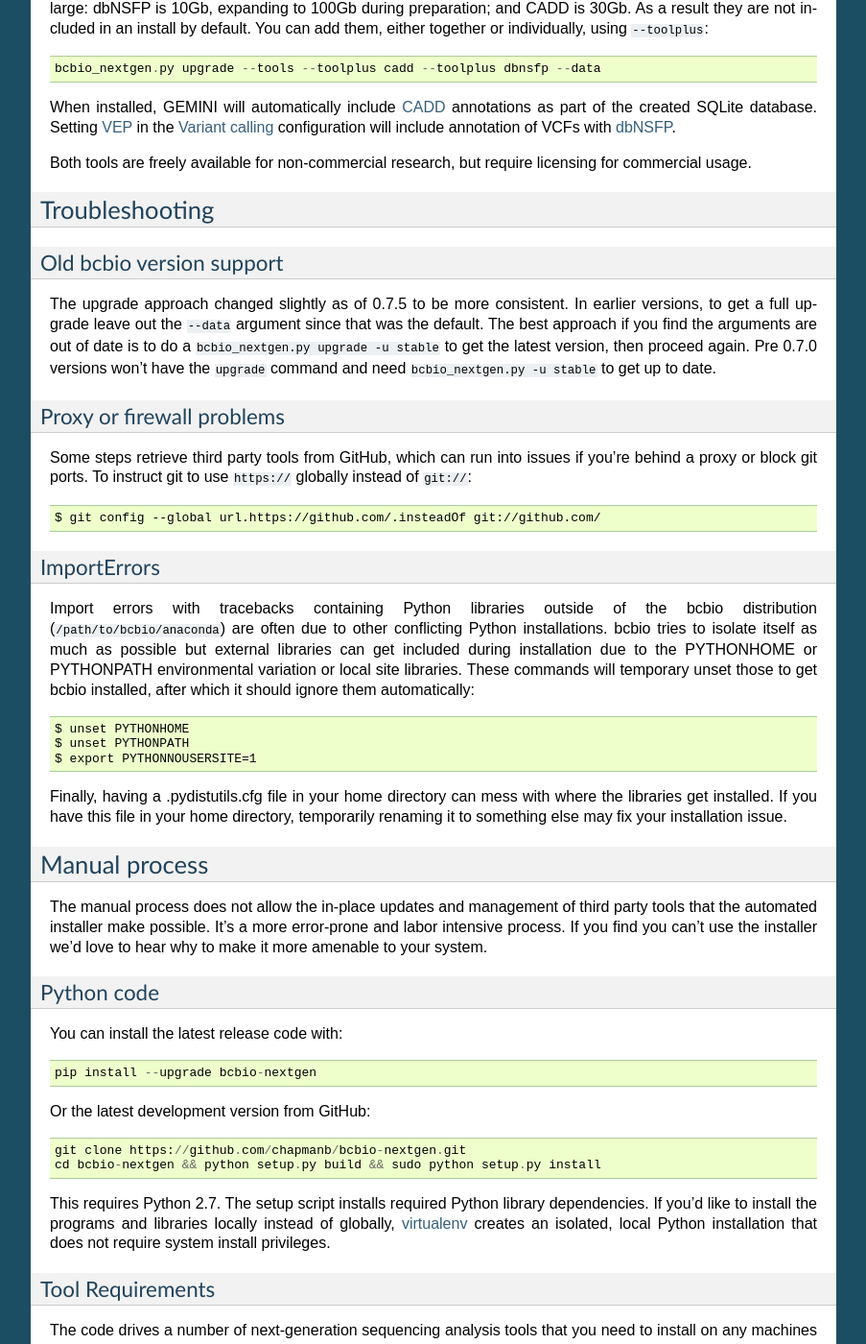
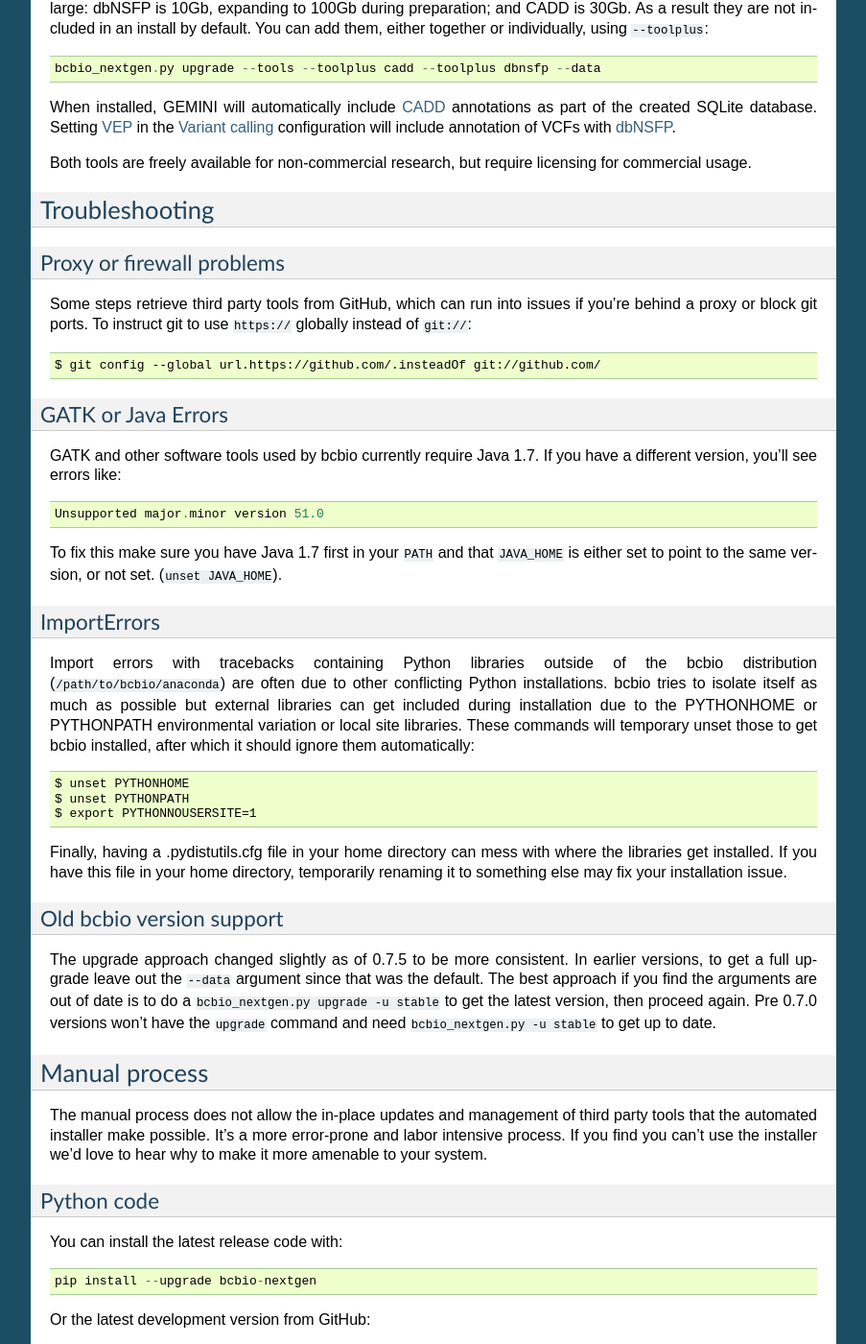
Before and after one commit to bcbio/bcbio-nextgen, a Sphinx documentation site: the page built from docs/contents/installation.rst, in a window 1280 px wide and 1400 px high, scrolled down 3579 px. Shown: the whole window at 96% size, without its empty margins (198-1101 px from the left). Built offline with Sphinx 7.4.7, drawn with Linux system fonts in a browser that asks for light colours; some of the changed text lies outside the part shown.

Commit message:
Document Java requirements and need to have Java 1.7 in PATH and JAVA_HOME (#928)

```diff
--- a/docs/contents/installation.rst
+++ b/docs/contents/installation.rst
@@ -253,17 +253,6 @@
 Troubleshooting
 ===============
 
-Old bcbio version support
-~~~~~~~~~~~~~~~~~~~~~~~~~
-
-The upgrade approach changed slightly as of 0.7.5 to be more
-consistent.  In earlier versions, to get a full upgrade leave out the
-``--data`` argument since that was the default. The best approach if
-you find the arguments are out of date is to do a ``bcbio_nextgen.py
-upgrade -u stable`` to get the latest version, then proceed
-again. Pre 0.7.0 versions won't have the ``upgrade`` command and need
-``bcbio_nextgen.py -u stable`` to get up to date.
-
 Proxy or firewall problems
 ~~~~~~~~~~~~~~~~~~~~~~~~~~
 
@@ -273,6 +262,16 @@
 
     $ git config --global url.https://github.com/.insteadOf git://github.com/
 
+GATK or Java Errors
+~~~~~~~~~~~~~~~~~~~
+GATK and other software tools used by bcbio currently require Java 1.7. If you
+have a different version, you'll see errors like::
+
+    Unsupported major.minor version 51.0
+
+To fix this make sure you have Java 1.7 first in your ``PATH`` and that
+``JAVA_HOME`` is either set to point to the same version, or not set.
+(``unset JAVA_HOME``).
 
 ImportErrors
 ~~~~~~~~~~~~
@@ -292,6 +291,18 @@
 where the libraries get installed. If you have this file in your
 home directory, temporarily renaming it to something else may fix
 your installation issue.
+
+Old bcbio version support
+~~~~~~~~~~~~~~~~~~~~~~~~~
+
+The upgrade approach changed slightly as of 0.7.5 to be more
+consistent.  In earlier versions, to get a full upgrade leave out the
+``--data`` argument since that was the default. The best approach if
+you find the arguments are out of date is to do a ``bcbio_nextgen.py
+upgrade -u stable`` to get the latest version, then proceed
+again. Pre 0.7.0 versions won't have the ``upgrade`` command and need
+``bcbio_nextgen.py -u stable`` to get up to date.
+
 
 Manual process
 ==============
```
